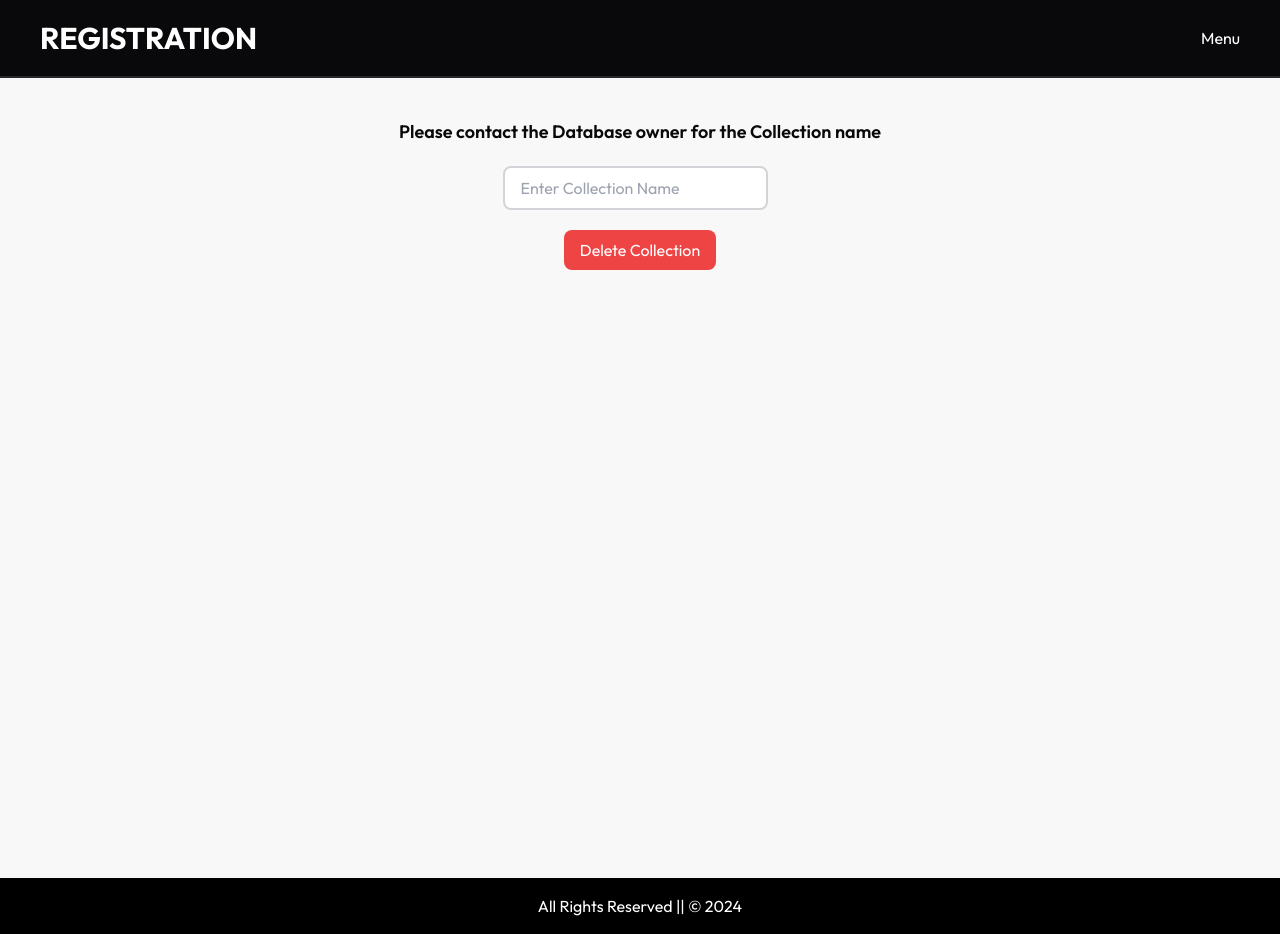
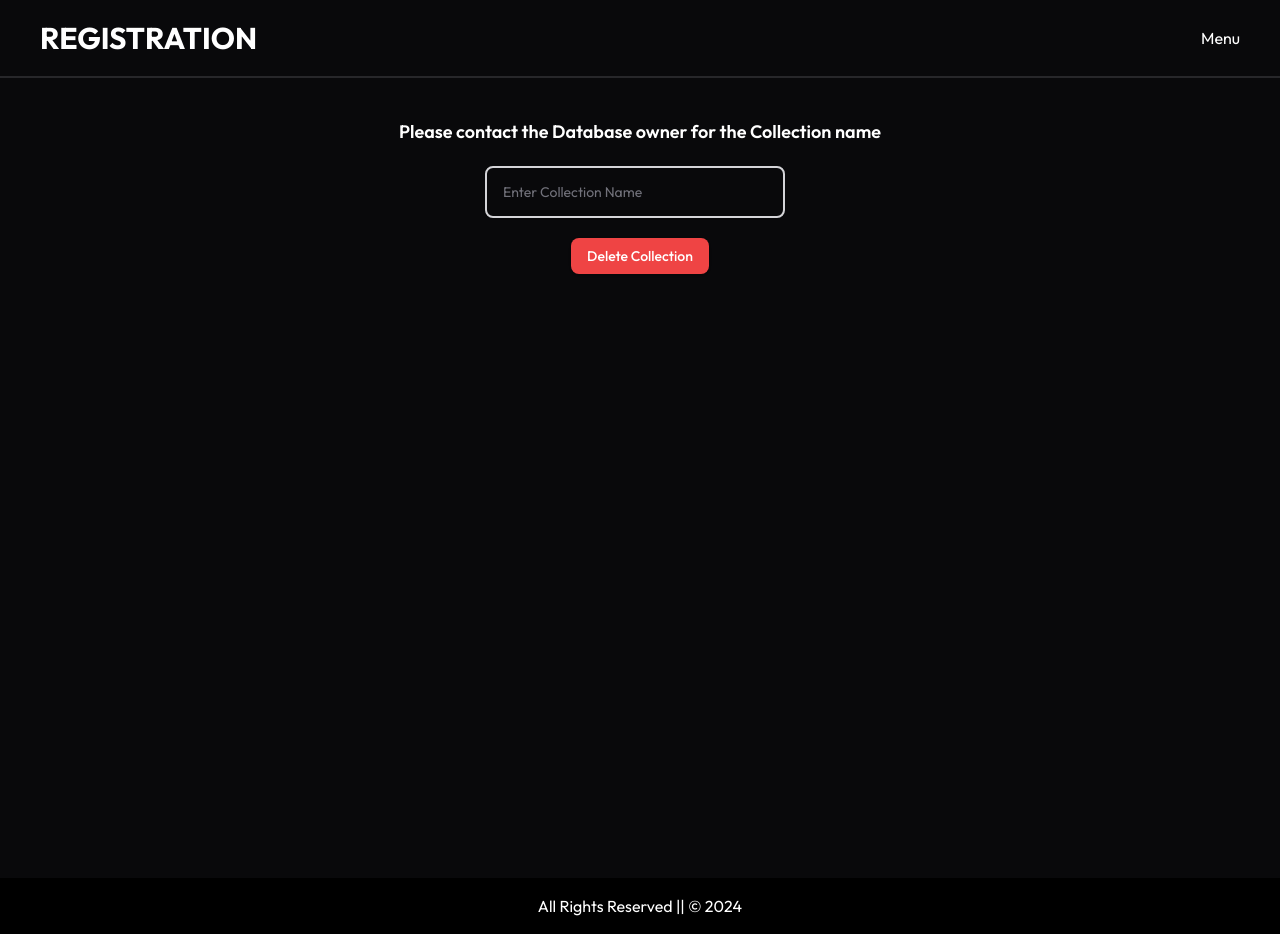
Before and after one commit to R0HIT-FS/register, a Next.js app: page /drop in a window 1280 px wide. Built offline with nearby package versions, Linux system fonts and the light colour scheme.

Commit message:
Changed delete collection page theme

```diff
--- a/app/drop/page.jsx
+++ b/app/drop/page.jsx
@@ -1,6 +1,8 @@
 "use client"
 import { useRouter } from 'next/navigation';
 import { useState } from 'react';
+import { Button } from '@/components/ui/button';
+import { Input } from '@/components/ui/input';
 
 
 
@@ -40,17 +42,17 @@ export default function DeleteCollection() {
     };
 
     return (
-        <div className='h-screen w-full flex flex-col gap-5 justify-start items-center p-10'>
-            <h1 className='font-semibold text-lg'>Please contact the Database owner for the Collection name</h1>
-            <input
+        <div className='min-h-[100svh] w-full flex flex-col gap-5 justify-start items-center p-10 bg-[#09090B]'>
+            <h1 className='font-semibold text-lg text-white'>Please contact the Database owner for the Collection name</h1>
+            <Input
                 type="text"
                 value={collectionName}
                 onChange={(e) => setCollectionName(e.target.value)}
                 placeholder="Enter Collection Name"
                 style={{ marginRight: '10px' }}
-                 className='px-4 py-2 rounded-lg border-2 border-zinc-300'
+                 className='px-4 py-6 rounded-lg border-2 border-zinc-300 text-white w-full sm:w-[300px]'
             />
-            <button className='px-4 py-2 rounded-lg bg-red-500 text-white' onClick={handleDelete}>Delete Collection</button>
+            <Button className='px-4 py-2 rounded-lg bg-red-500 text-white' onClick={handleDelete}>Delete Collection</Button>
             {message && <p className='font-medium text-gray-500'>{message}</p>}
         </div>
     );
```
